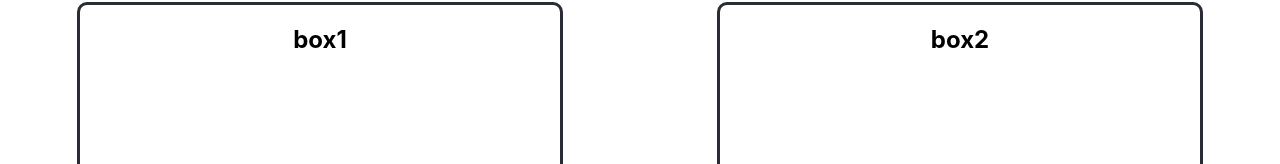
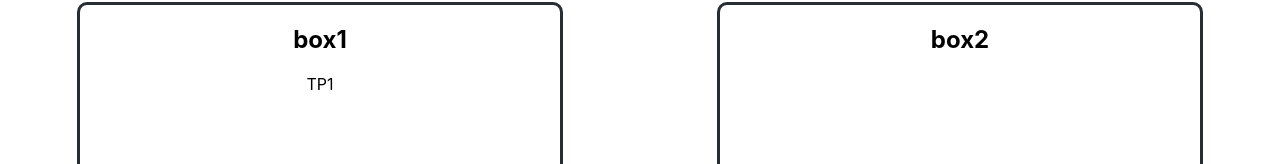
Before and after one commit to KevinRay13/Playground, a React (Create React App) app: page / in a window 1280 px wide. Shown: the part 186-350 px from the top of the page. Built offline with nearby package versions, Linux system fonts and the light colour scheme.

Commit message:
component file structure

```diff
--- a/src/App.js
+++ b/src/App.js
@@ -1,4 +1,5 @@
 import React from 'react';
+import ToyProblem1 from './components/ToyProblem1';
 
 import './App.css';
 
@@ -7,10 +8,12 @@ function App() {
     <div className='App'>
       <header className='App-header'>
         <h1> Playground </h1>
+        <div />
       </header>
       <body className='contentBox'>
         <div className='box'>
           <h2>box1</h2>
+          <ToyProblem1 />
         </div>
         <div className='box'>
           <h2>box2</h2>
--- /dev/null
+++ b/src/components/ToyProblem1.js
@@ -0,0 +1,13 @@
+import React, { Component } from 'react';
+
+class ToyProblem1 extends Component {
+  constructor() {
+    super();
+    this.state = {};
+  }
+
+  render() {
+    return <div>TP1</div>;
+  }
+}
+export default ToyProblem1;
```
Also changed, not shown: src/components/ToyProblem2.js (added), src/components/ToyProblem3.js (added), src/components/ToyProblem4.js (added).
